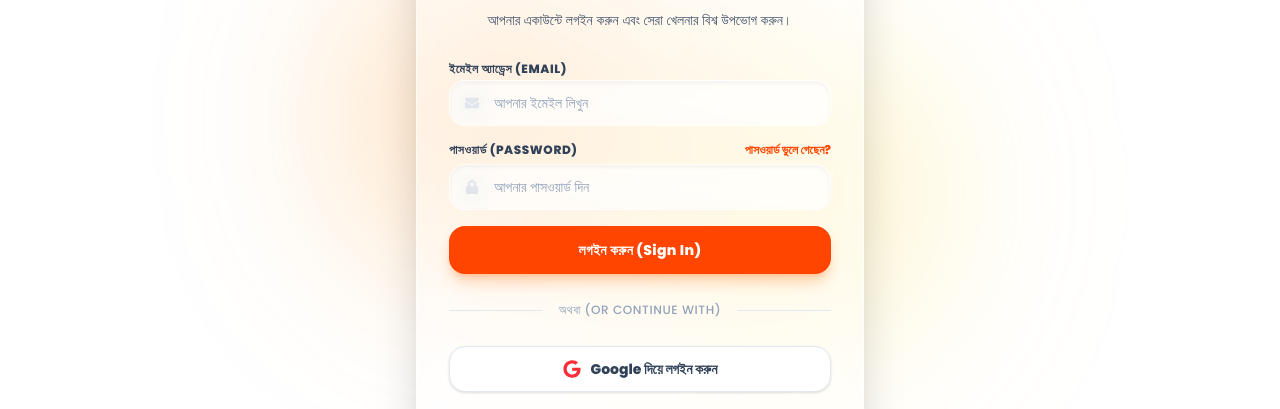
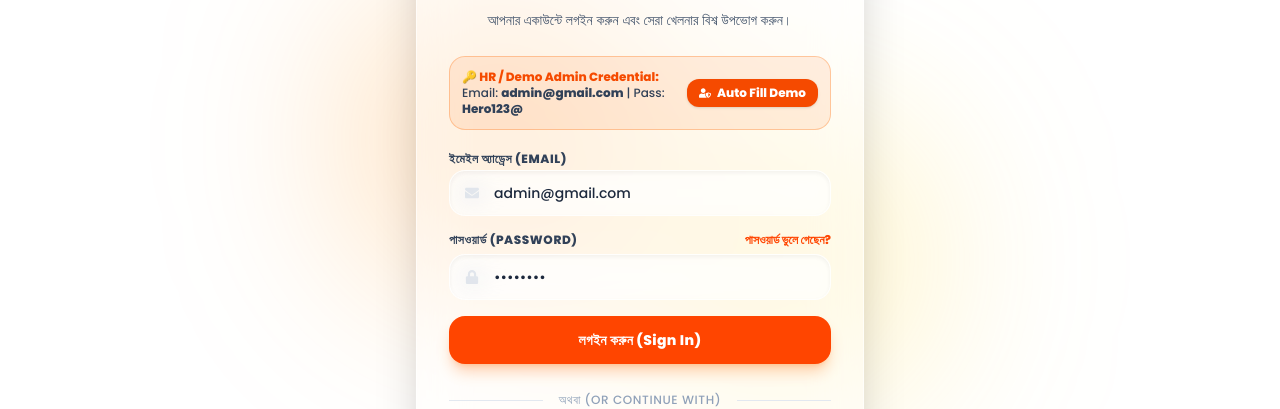
Before and after one commit to opunath26/my-hero-kidz, a Next.js app: page /login in a window 1280 px wide. Shown: the part 329-738 px from the top of the page. Built offline with nearby package versions, Linux system fonts and the light colour scheme; no server answers.

Commit message:
feat(auth): include demo admin details for HR showcase

```diff
--- a/src/app/layout.jsx
+++ b/src/app/layout.jsx
@@ -35,7 +35,7 @@ export const metadata = {
     siteName: "Hero Kidz",
     images: [
       {
-        url: "https://i.ibb.co.com/fGNgv8Fd/home.png",
+        url: "https://i.ibb.co.com/Fj1kMZ8/home.png",
         width: 1200,
         height: 630,
         alt: "Hero Kidz Home Page Preview",
@@ -49,7 +49,7 @@ export const metadata = {
     card: "summary_large_image",
     title: "Hero Kidz | Premium Kids Products & Toys",
     description: "Explore our diverse range of products designed to meet your child's needs.",
-    images: ["https://i.ibb.co.com/fGNgv8Fd/home.png"],
+    images: ["https://i.ibb.co.com/Fj1kMZ8/home.png"],
   },
 
   icons: {
--- a/src/app/products/[id]/page.jsx
+++ b/src/app/products/[id]/page.jsx
@@ -27,7 +27,7 @@ export const generateMetadata = async ({ params }) => {
             siteName: "Hero Kidz",
             images: [
                 {
-                    url: product.image || "https://i.ibb.co.com/N2ww2RBw/product.png",
+                    url: product.image || "https://i.ibb.co.com/G41XZTFr/products.png",
                     width: 1200,
                     height: 630,
                     alt: product.title,
@@ -39,7 +39,7 @@ export const generateMetadata = async ({ params }) => {
             card: "summary_large_image",
             title: `${product.title} | Hero Kidz`,
             description: shortDescription,
-            images: [product.image || "https://i.ibb.co.com/N2ww2RBw/product.png"],
+            images: [product.image || "https://i.ibb.co.com/G41XZTFr/products.png"],
         },
     };
 };
--- a/src/components/auth/LoginForm.jsx
+++ b/src/components/auth/LoginForm.jsx
@@ -4,11 +4,14 @@ import React, { useState } from 'react';
 import Link from 'next/link';
 import { signIn } from 'next-auth/react';
 import { useRouter, useSearchParams } from 'next/navigation';
-import { FaEnvelope, FaLock, FaSpinner } from 'react-icons/fa';
+import { FaEnvelope, FaLock, FaSpinner, FaUserShield } from 'react-icons/fa';
 import { toast } from 'react-hot-toast';
 
 const LoginForm = () => {
     const [loading, setLoading] = useState(false);
+    // Demo Admin credentials default state হিসেবে দেওয়া হলো
+    const [email, setEmail] = useState('admin@gmail.com');
+    const [password, setPassword] = useState('Hero123@');
 
     const router = useRouter();
     const searchParams = useSearchParams();
@@ -33,12 +36,19 @@ const LoginForm = () => {
         padding: '12px 20px',
     };
 
+    // Auto Fill Demo Credentials Function
+    const handleFillDemoAdmin = () => {
+        setEmail('admin@gmail.com');
+        setPassword('Hero123@');
+        toast.success("ডেমো এডমিন ক্রেডেনশিয়াল পূরণ করা হয়েছে!", {
+            style: { ...successToastStyle, background: '#3b82f6', boxShadow: 'none' },
+            duration: 2000
+        });
+    };
+
     const handleLogin = async (e) => {
         e.preventDefault();
         setLoading(true);
-
-        const email = e.target.email.value;
-        const password = e.target.password.value;
 
         try {
             const res = await signIn("credentials", {
@@ -68,7 +78,7 @@ const LoginForm = () => {
         } catch (error) {
             console.error("Login Error:", error);
             setLoading(false);
-            toast.error("সার্ভারে সমস্যা হয়েছে!", {
+            toast.error("সার্ভারে সমস্যা হয়েছে!", {
                 style: errorToastStyle,
                 iconTheme: { primary: '#fff', secondary: '#ef4444' }
             });
@@ -77,6 +87,21 @@ const LoginForm = () => {
 
     return (
         <div className="relative w-full">
+            {/* HR / Recruiter Demo Admin Badge & Fill Button */}
+            <div className="flex sm:flex-row flex-col justify-between items-center gap-2 bg-orange-500/10 mb-4 p-3 border border-orange-500/30 rounded-2xl">
+                <div className="font-medium text-slate-700 text-xs sm:text-left text-center">
+                    <span className="block font-bold text-orange-600">🔑 HR / Demo Admin Credential:</span>
+                    <span>Email: <strong>admin@gmail.com</strong> | Pass: <strong>Hero123@</strong></span>
+                </div>
+                <button
+                    type="button"
+                    onClick={handleFillDemoAdmin}
+                    className="flex items-center gap-1.5 bg-orange-600 hover:bg-orange-700 shadow-sm px-3 py-1.5 rounded-xl font-bold text-white text-xs whitespace-nowrap active:scale-95 transition-all cursor-pointer"
+                >
+                    <FaUserShield className="text-xs" /> Auto Fill Demo
+                </button>
+            </div>
+
             <form onSubmit={handleLogin} className="space-y-4 w-full">
                 {/* Email Input */}
                 <div className="space-y-1.5">
@@ -88,6 +113,8 @@ const LoginForm = () => {
                         <input
                             name="email"
                             type="email"
+                            value={email}
+                            onChange={(e) => setEmail(e.target.value)}
                             placeholder="আপনার ইমেইল লিখুন"
                             disabled={loading}
                             className="bg-white/60 focus:bg-white/90 disabled:opacity-60 shadow-inner backdrop-blur-md py-3 pr-4 pl-11 border border-white/60 focus:border-[#FF4500] rounded-2xl focus:outline-none focus:ring-4 focus:ring-orange-500/15 w-full font-medium text-slate-800 text-sm transition-all placeholder-slate-400"
@@ -111,6 +138,8 @@ const LoginForm = () => {
                         <input
                             name="password"
                             type="password"
+                            value={password}
+                            onChange={(e) => setPassword(e.target.value)}
                             placeholder="আপনার পাসওয়ার্ড দিন"
                             disabled={loading}
                             className="bg-white/60 focus:bg-white/90 disabled:opacity-60 shadow-inner backdrop-blur-md py-3 pr-4 pl-11 border border-white/60 focus:border-[#FF4500] rounded-2xl focus:outline-none focus:ring-4 focus:ring-orange-500/15 w-full font-medium text-slate-800 text-sm transition-all placeholder-slate-400"
```
